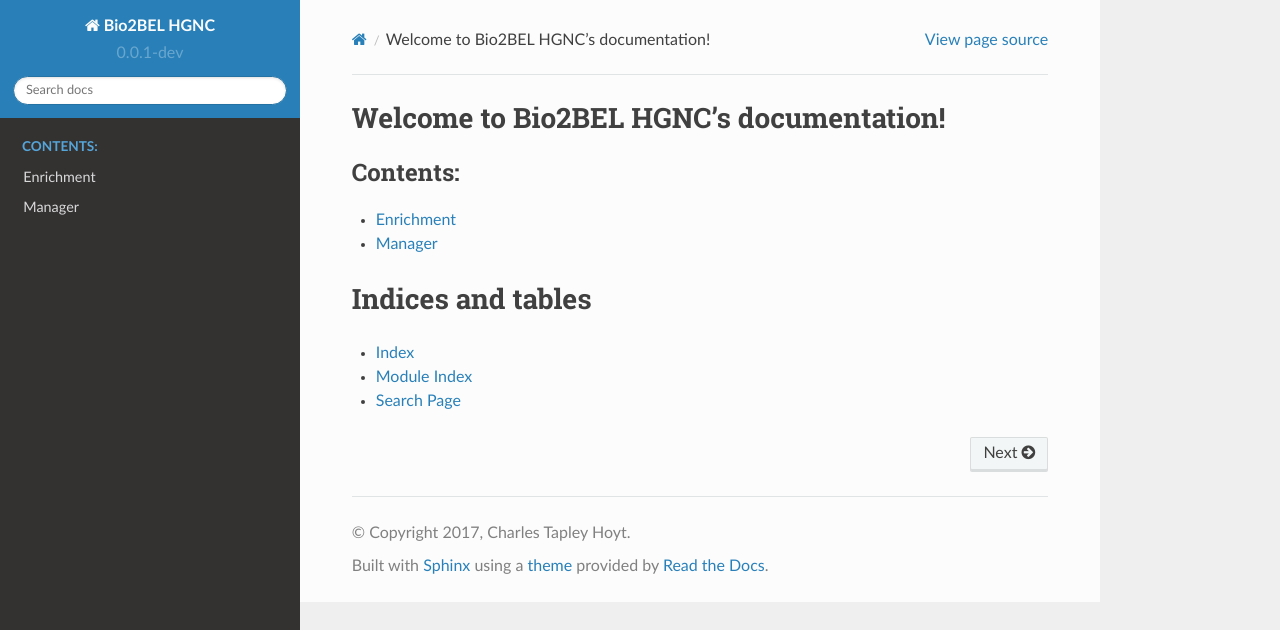
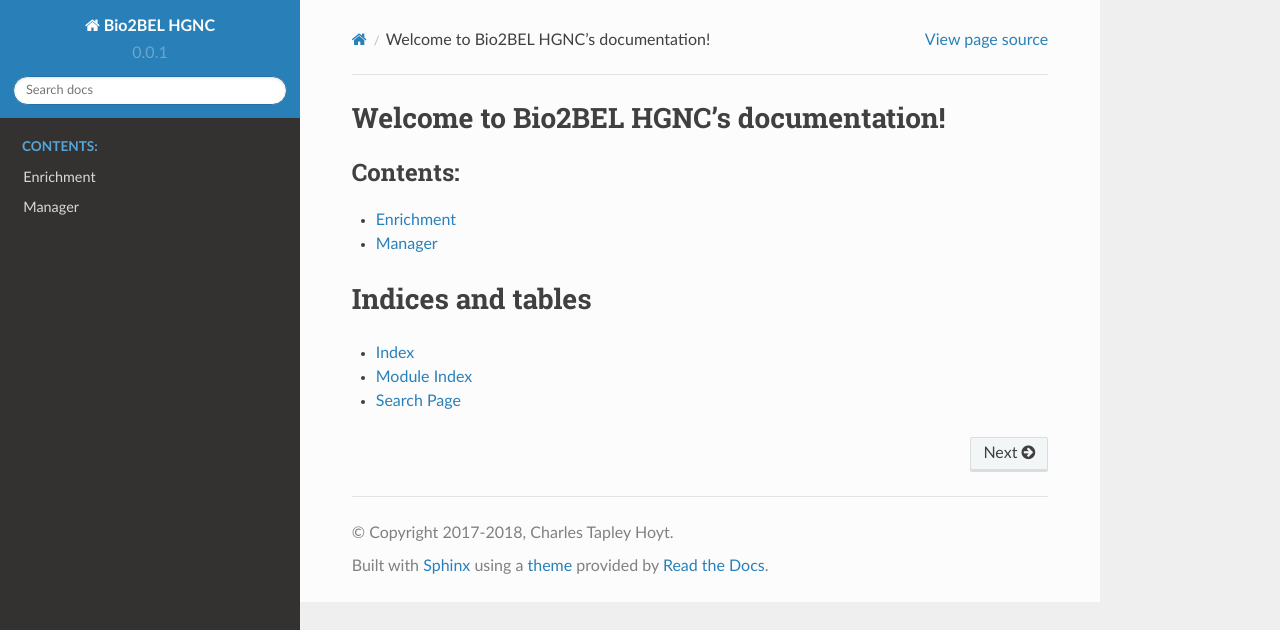
Before and after one commit to bio2bel/hgnc, a Sphinx documentation site: the page built from docs/source/index.rst, in a window 1280 px wide. Shown: the top 630 px of the page. Built offline with Sphinx 7.4.7 and the Read the Docs theme 2.0.0, drawn with Linux system fonts in a browser that asks for light colours; part of the change alters nothing that is shown.

```diff
--- a/docs/source/conf.py
+++ b/docs/source/conf.py
@@ -17,6 +17,7 @@
 # add these directories to sys.path here. If the directory is relative to the
 # documentation root, use os.path.abspath to make it absolute, like shown here.
 #
+import re
 import os
 import sys
 
@@ -50,17 +51,19 @@ master_doc = 'index'
 
 # General information about the project.
 project = 'Bio2BEL HGNC'
-copyright = '2017, Charles Tapley Hoyt'
+copyright = '2017-2018, Charles Tapley Hoyt'
 author = 'Charles Tapley Hoyt'
 
-# The version info for the project you're documenting, acts as replacement for
-# |version| and |release|, also used in various other places throughout the
-# built documents.
-#
-# The short X.Y version.
-version = '0.0.1-dev'
-# The full version, including alpha/beta/rc tags.
 release = '0.0.1-dev'
+
+parsed_version = re.match(
+    '(?P<major>\d+)\.(?P<minor>\d+)\.(?P<patch>\d+)(?:-(?P<release>[0-9A-Za-z-]+(?:\.[0-9A-Za-z-]+)*))?(?:\+(?P<build>[0-9A-Za-z-]+(?:\.[0-9A-Za-z-]+)*))?',
+    release
+)
+version = parsed_version.expand('\g<major>.\g<minor>.\g<patch>')
+
+if parsed_version.group('release'):
+    tags.add('prerelease')
 
 # The language for content autogenerated by Sphinx. Refer to documentation
 # for a list of supported languages.
@@ -159,7 +162,7 @@ man_pages = [
 #  dir menu entry, description, category)
 texinfo_documents = [
     (master_doc, 'Bio2BELHGNC', 'Bio2BEL HGNC Documentation',
-     author, 'Bio2BELHGNC', 'One line description of project.',
+     author, 'Bio2BELHGNC', 'Converts HGNC to BEL.',
      'Miscellaneous'),
 ]
 
```
Also changed, not shown: .bumpversion.cfg (added).
